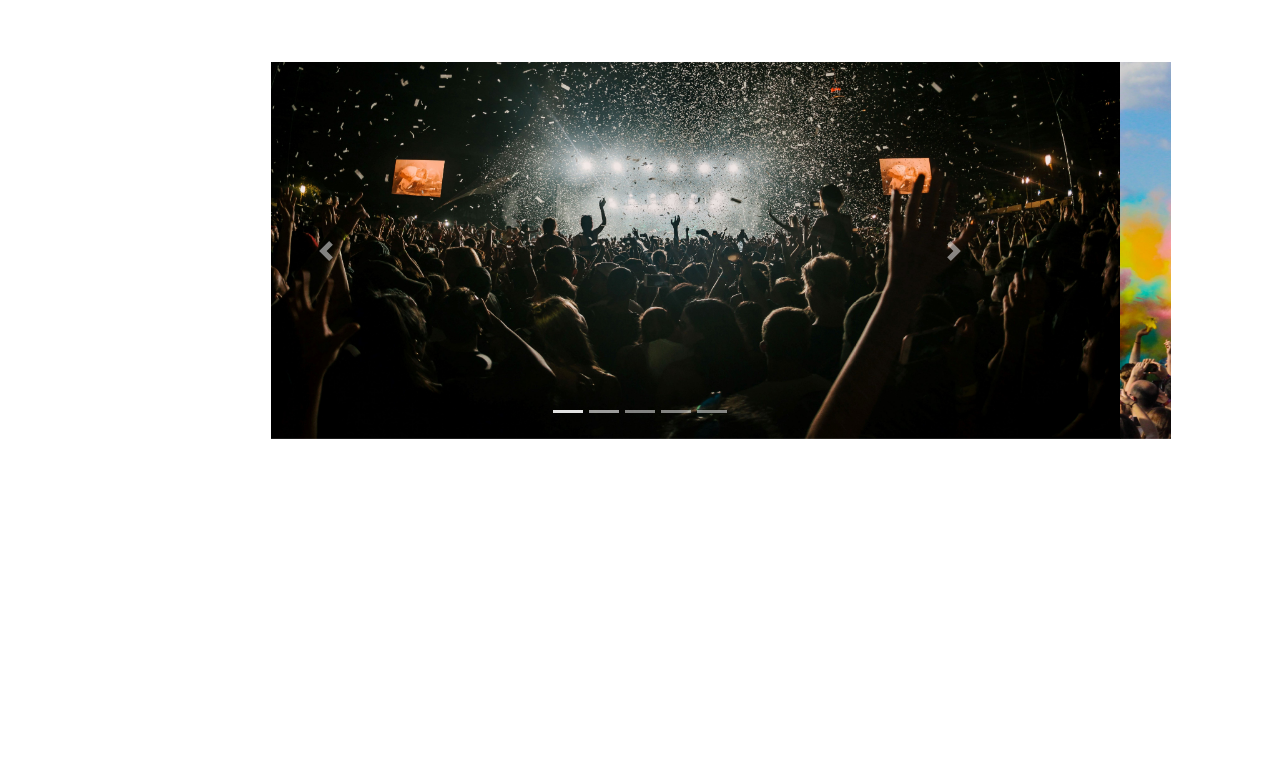
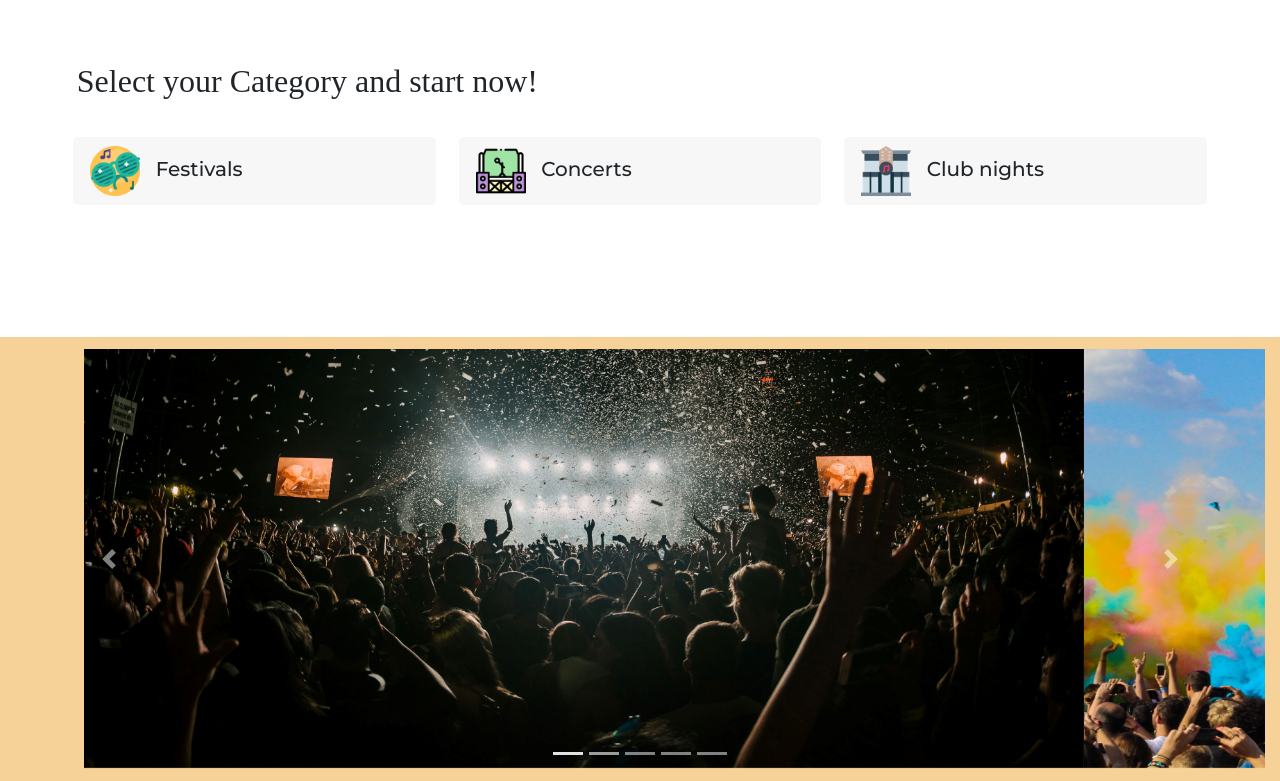
Before and after one commit to ogzfth/TicketKing, a plain HTML site: page index.html in a window 1280 px wide. Shown: the part 672-1453 px from the top of the page. Before the commit the page ends 1175 px from the top, so only its background shows below. Drawn offline with nearby package versions, Linux system fonts and the light colour scheme.

Commit message:
Add files via upload

```diff
--- a/Styles/styles.css
+++ b/Styles/styles.css
@@ -9,6 +9,9 @@ h1, h2, h3, h4, h5, h6 {
 
   .whitetext{
     color:white;
+  }
+  .leftalign{
+    text-align:left;
   }
 
 
@@ -57,6 +60,7 @@ h1, h2, h3, h4, h5, h6 {
     width: 100%;
     height: 670px;
     left:0px;
+    right:0px;
 
     padding:0px;
     top:0px;
@@ -64,8 +68,7 @@ h1, h2, h3, h4, h5, h6 {
 
 
 
-
-  opacity: 0.9;
+    opacity: 0.9;
   }
 
   #crown{
@@ -90,20 +93,43 @@ h1, h2, h3, h4, h5, h6 {
 
   }
 
+/* Categories */
+  #categories{
+    padding:5% 6%;
+    text-align:center;
+}
+
+.categories-column{
+    padding:2.5% 1%;
+}
+
+.categories-icon{
+  height:50px;
+  margin-right:10px;
+
+}
+.categories-button{
+  background-color:#f7f7f7;
+}
+.categories-button:hover{
+  background-color:#e8e4e1;
+}
+
+
 /* Slider-box */
 
   #slider-box{
-    text-align:center;
+   background-color:#f6d198;
   }
   .slider-box {
+    margin:3% 0 0 0;
 
-    margin: 5% auto;
-    padding: 0 20%;
   }
 
   .carousel-inner {
-    width: 900px;
-    height: max-content;
+    margin:1% 0 0 0;
+    padding:1% 10%;
+
 
   }
 
@@ -123,7 +149,19 @@ h1, h2, h3, h4, h5, h6 {
 
     }
     #navbar-background{
-      width:200%;
+      width:100%;
+
     }
+    .carousel-inner {
+      margin:1% 0 0 0;
+      padding:0px;
+
+
+    }
+    .categories-column{
+      padding:2% 1%;
+  }
+
+
 
   }
--- a/index.html
+++ b/index.html
@@ -65,11 +65,64 @@
       </div>
 
     </section>
-      <section id="categories">
-
-      </section>
+  <section id="categories">
 
 
+    <h2 class="leftalign">Select your Category and start now!</h2>
+
+
+
+    <div class="row">
+
+      <div class=" categories-column col-lg-4 col-md-4 col-sm-6">
+
+
+        <button type="button" class="btn  btn-lg btn-block text-left categories-button">
+          <img src="icons/music-festival.png" alt="music festival"class="categories-icon">  Festivals
+
+
+
+        </button>
+        </div>
+
+
+
+
+      <div class=" categories-column col-lg-4 col-md-4 col-sm-6">
+
+          <button type="button" class="btn btn-lg btn-block  text-left categories-button">
+            <img src="icons/stage.png" alt="concert" class="categories-icon">
+
+            Concerts
+
+          </button>
+
+
+
+
+      </div>
+
+
+      <div class="categories-column col-lg-4 col-md-4 col-sm-4"">
+
+
+          <button type="button" class="btn  btn-lg btn-block  text-left categories-button">
+            <img src="icons/club.png" alt="club" class="categories-icon">
+            Club nights
+
+          </button>
+
+
+
+
+
+      </div>
+
+
+
+
+
+   </section>
 
       <section id="slider-box" class="slider-box">
         <div class="container-fluid">
@@ -111,6 +164,8 @@
         </section>
 
 
+
+
       <section id="customers">
 
       </section>
```
Also changed, not shown: icons/club.png (added), icons/coupon.png (added), icons/ice-hockey.png (added), icons/music-festival.png (added), icons/stage.png (added), icons/theater.png (added).
